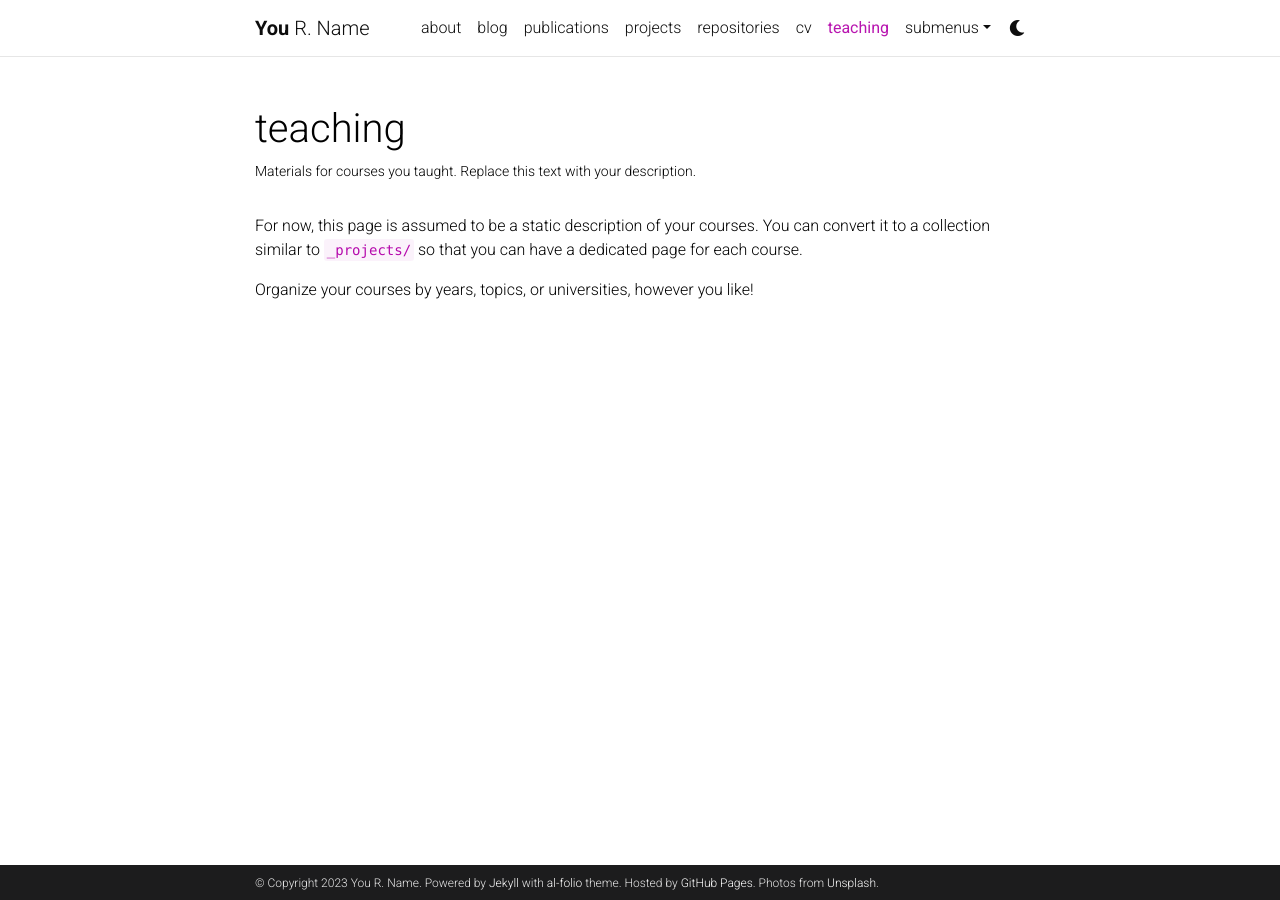
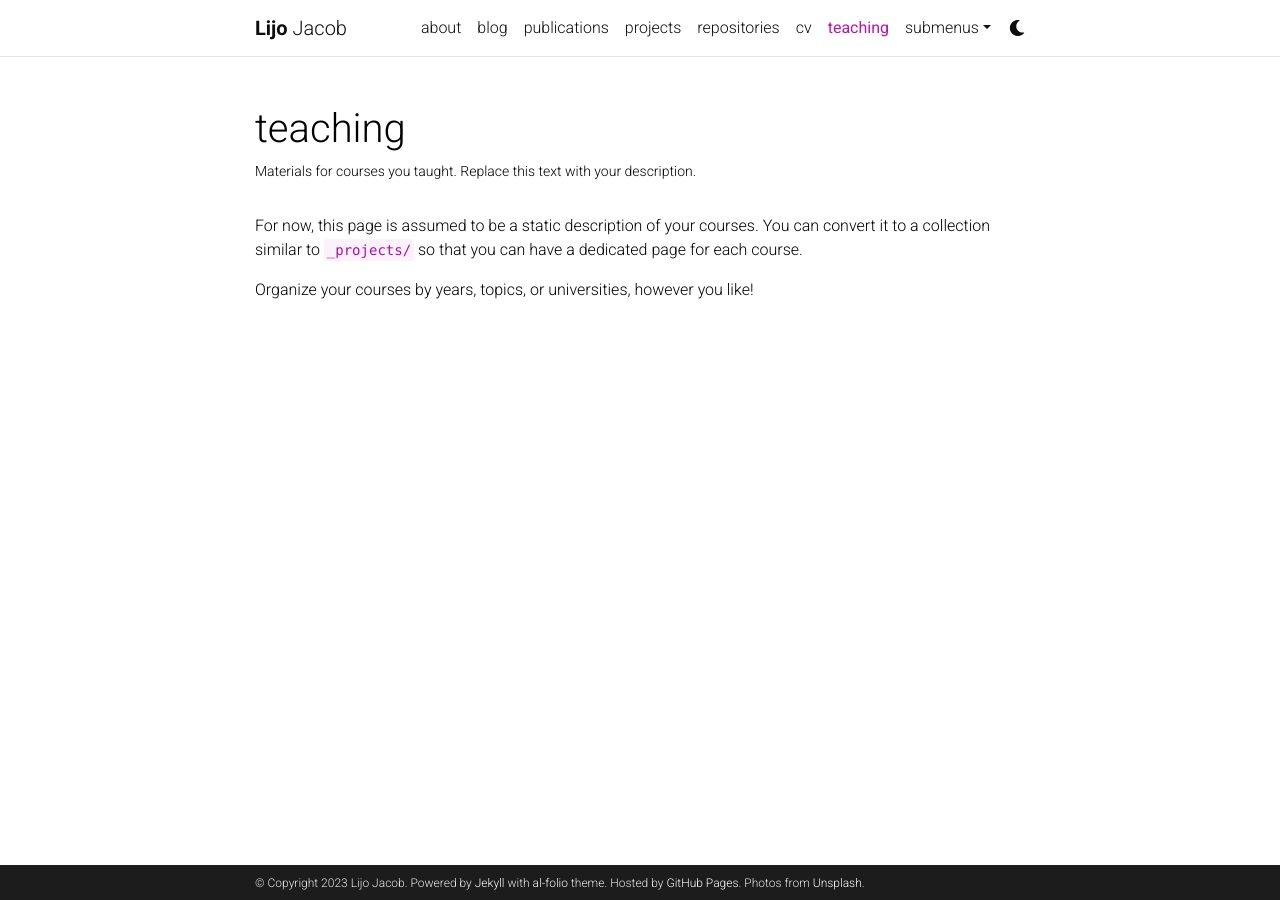
Before and after one commit to lijojacob12/lijojacob12.github.io, a Jekyll site: the page built from _pages/teaching.md, in a window 1280 px wide. Built offline with Jekyll 4.4.1, drawn with Linux system fonts in a browser that asks for light colours; comment, search, counter and statistics services are not loaded; a style sheet for code colours, icons or effects is not loaded.

Commit message:
Update _config.yml

```diff
--- a/_config.yml
+++ b/_config.yml
@@ -3,10 +3,10 @@
 # -----------------------------------------------------------------------------
 
 title: blank # the website title (if blank, full name will be used instead)
-first_name: You
-middle_name: R.
-last_name: Name
-email: you@example.com
+first_name: Lijo
+middle_name:
+last_name: Jacob
+email: lijoj@mail.smu.edu
 description: > # the ">" symbol means to ignore newlines until "footer_text:"
   A simple, whitespace theme for academics. Based on [*folio](https://github.com/bogoli/-folio) design.
 footer_text: >
@@ -18,8 +18,8 @@
 lang: en # the language of your site (for example: en, fr, cn, ru, etc.)
 icon: ⚛️  # the emoji used as the favicon (alternatively, provide image name in /assets/img/)
 
-url: https://alshedivat.github.io # the base hostname & protocol for your site
-baseurl: /al-folio # the subpath of your site, e.g. /blog/
+url: https://lijojacob12.github.io # the base hostname & protocol for your site
+baseurl: # the subpath of your site, e.g. /blog/
 last_updated: false # set to true if you want to display last updated in the footer
 impressum_path:  # set to path to include impressum link in the footer, use the same path as permalink in a page, helps to conform with EU GDPR
 
```
